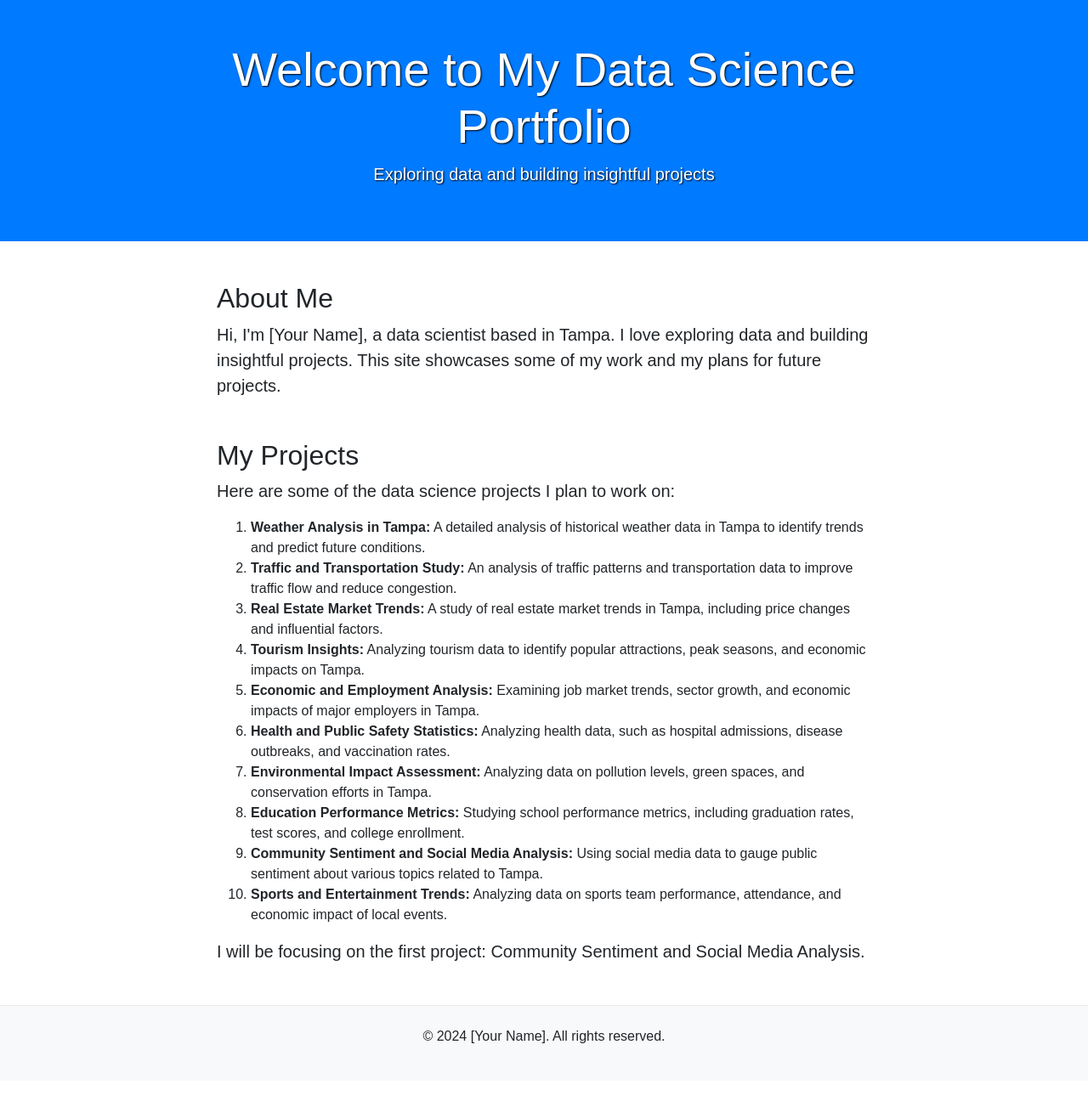
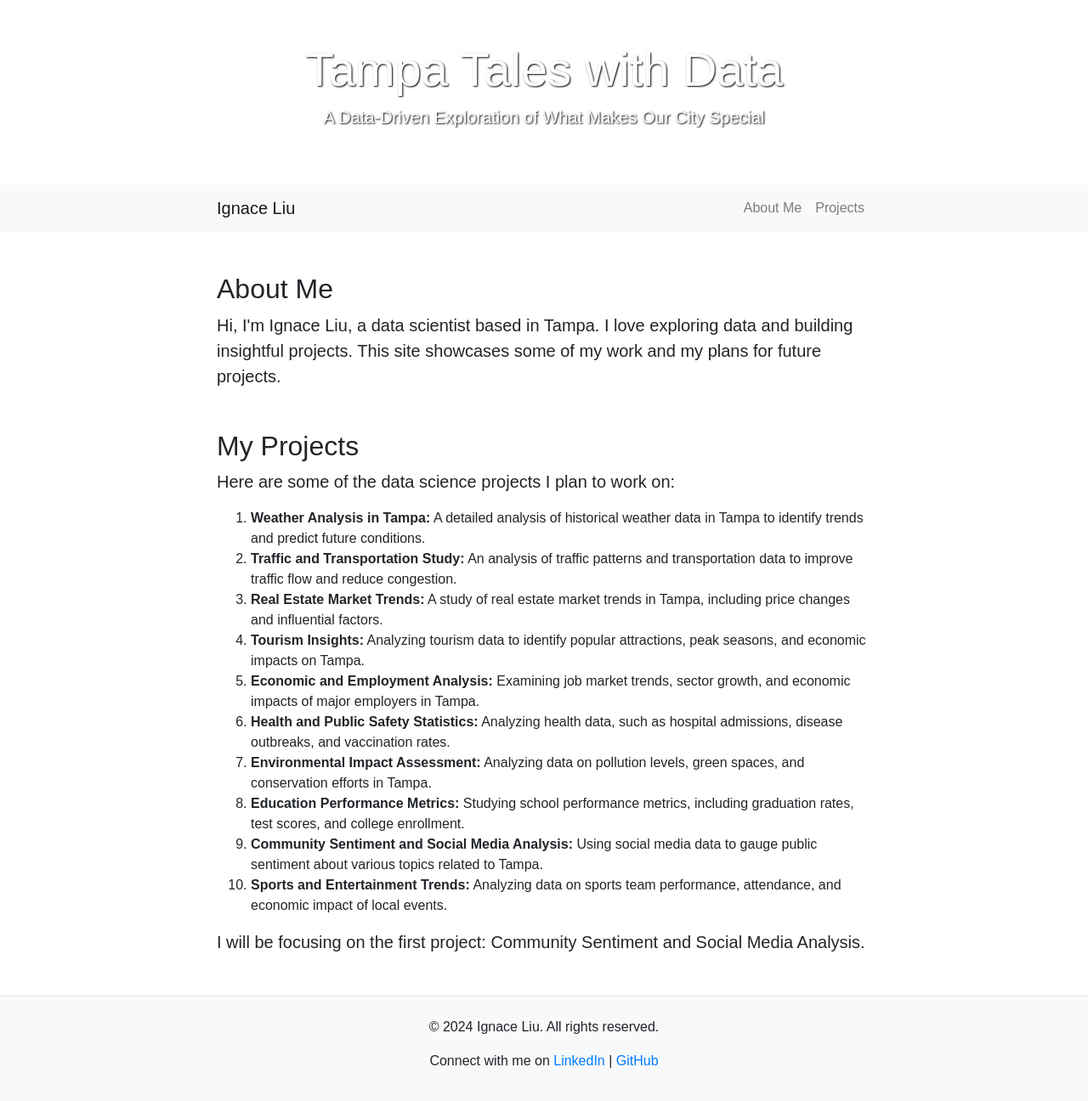
Before and after one commit to Ignace2016/IgnaceLiu.github.io, a plain HTML site: page index.html in a window 1280 px wide. Shown: the whole page at 85% size. Before the commit the page ends 1272 px from the top, so only its background shows below. Drawn offline with nearby package versions, Linux system fonts and the light colour scheme.

Commit message:
Update index.html

```diff
--- a/index.html
+++ b/index.html
@@ -8,16 +8,34 @@
     <link rel="stylesheet" href="styles.css">
 </head>
 <body>
-    <header class="bg-primary text-white text-center py-5">
+    <header class="custom-header text-center py-5">
         <div class="container">
-            <h1 class="display-4">Welcome to My Data Science Portfolio</h1>
-            <p class="lead">Exploring data and building insightful projects</p>
+            <h1 class="display-4">Tampa Tales with Data</h1>
+            <p class="lead">A Data-Driven Exploration of What Makes Our City Special</p>
         </div>
     </header>
+    <nav class="navbar navbar-expand-lg navbar-light bg-light">
+        <div class="container">
+            <a class="navbar-brand" href="#">Ignace Liu</a>
+            <button class="navbar-toggler" type="button" data-toggle="collapse" data-target="#navbarNav" aria-controls="navbarNav" aria-expanded="false" aria-label="Toggle navigation">
+                <span class="navbar-toggler-icon"></span>
+            </button>
+            <div class="collapse navbar-collapse" id="navbarNav">
+                <ul class="navbar-nav ml-auto">
+                    <li class="nav-item">
+                        <a class="nav-link" href="#about">About Me</a>
+                    </li>
+                    <li class="nav-item">
+                        <a class="nav-link" href="#projects">Projects</a>
+                    </li>
+                </ul>
+            </div>
+        </div>
+    </nav>
     <main class="container my-5">
         <section id="about" class="mb-5">
             <h2>About Me</h2>
-            <p class="lead">Hi, I'm [Your Name], a data scientist based in Tampa. I love exploring data and building insightful projects. This site showcases some of my work and my plans for future projects.</p>
+            <p class="lead">Hi, I'm Ignace Liu, a data scientist based in Tampa. I love exploring data and building insightful projects. This site showcases some of my work and my plans for future projects.</p>
         </section>
         <section id="projects">
             <h2>My Projects</h2>
@@ -57,10 +75,14 @@
             <p class="lead">I will be focusing on the first project: <strong>Community Sentiment and Social Media Analysis</strong>.</p>
         </section>
     </main>
-    <footer class="bg-light text-center py-4">
+    <footer class="custom-footer text-center py-4">
         <div class="container">
-            <p>&copy; 2024 [Your Name]. All rights reserved.</p>
+            <p>&copy; 2024 Ignace Liu. All rights reserved.</p>
+            <p>Connect with me on <a href="https://www.linkedin.com/">LinkedIn</a> | <a href="https://github.com/">GitHub</a></p>
         </div>
     </footer>
+    <script src="https://code.jquery.com/jquery-3.5.1.slim.min.js"></script>
+    <script src="https://cdn.jsdelivr.net/npm/@popperjs/core@2.5.2/dist/umd/popper.min.js"></script>
+    <script src="https://stackpath.bootstrapcdn.com/bootstrap/4.5.2/js/bootstrap.min.js"></script>
 </body>
 </html>
```
